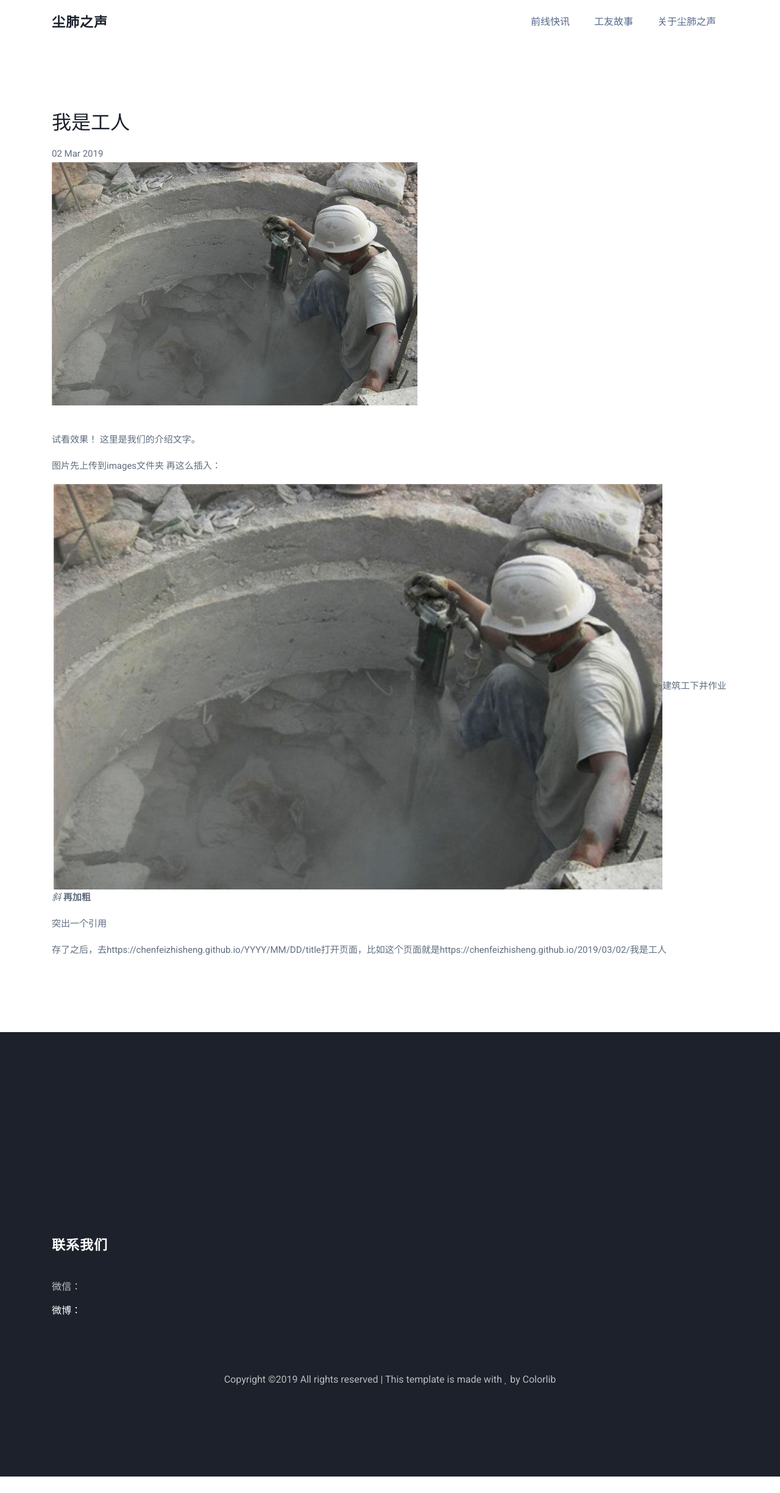
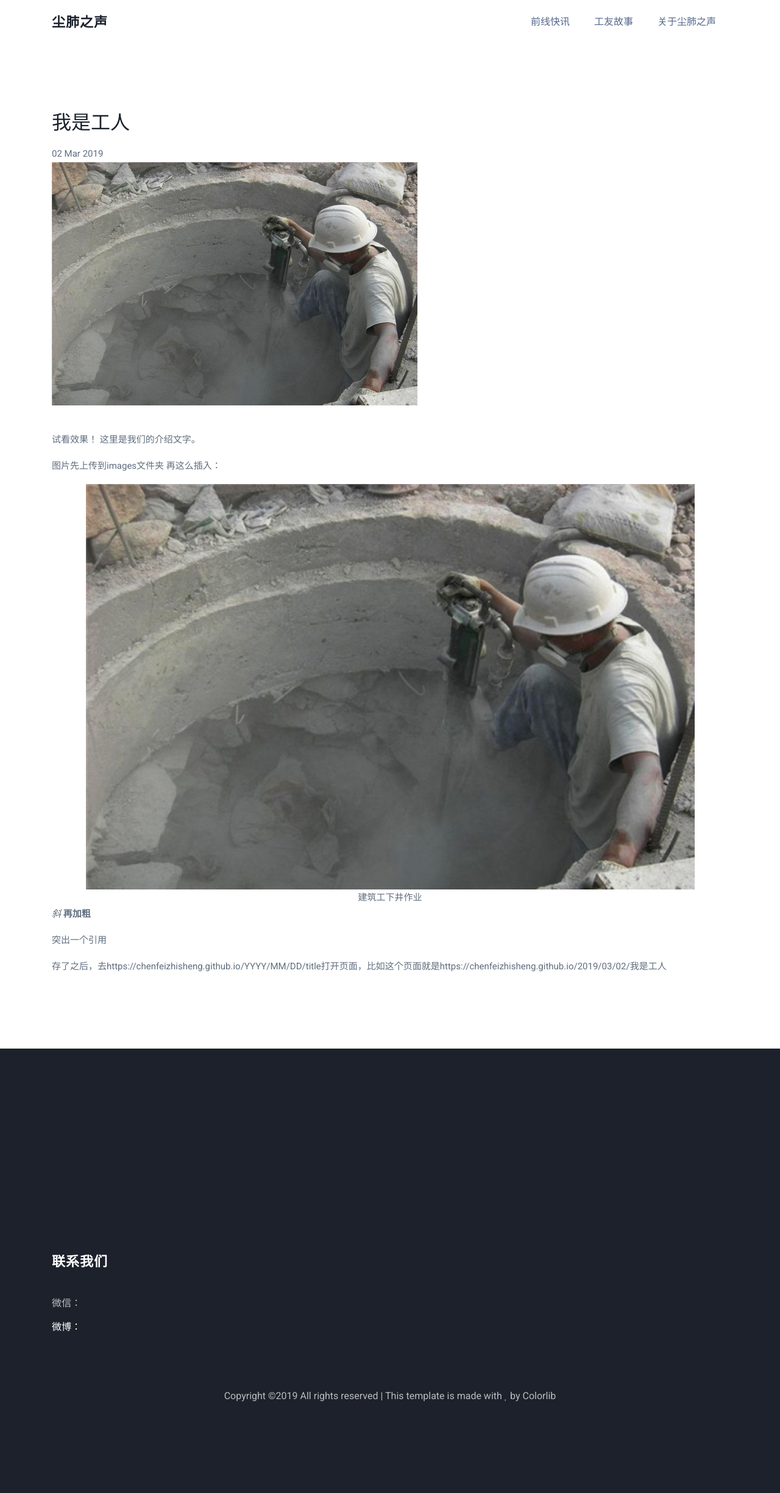
Before and after one commit to chenfeizhisheng/chenfeizhisheng.github.io, a Jekyll site: the page built from _posts/2019-03-02-我是工人.md, in a window 1280 px wide. Shown: the whole page at 61% size. Built offline with Jekyll 4.4.1, drawn with Linux system fonts in a browser that asks for light colours; some web fonts are replaced; before the commit the page ends 2422 px from its top, so only the background shows below that.

Commit message:
Update 2019-03-02-我是工人.md

```diff
--- a/_posts/2019-03-02-我是工人.md
+++ b/_posts/2019-03-02-我是工人.md
@@ -12,7 +12,7 @@ excerpt_separator: <!--more-->
 
 图片先上传到images文件夹
 再这么插入：
-<div style="text-align:center"><img src="/images/testing.jpeg" width="90%"/>建筑工下井作业</div>
+<div style="text-align:center"><img src="/images/testing.jpeg" width="90%"/><br>建筑工下井作业</div>
 
 *斜*
 **再加粗**
```
